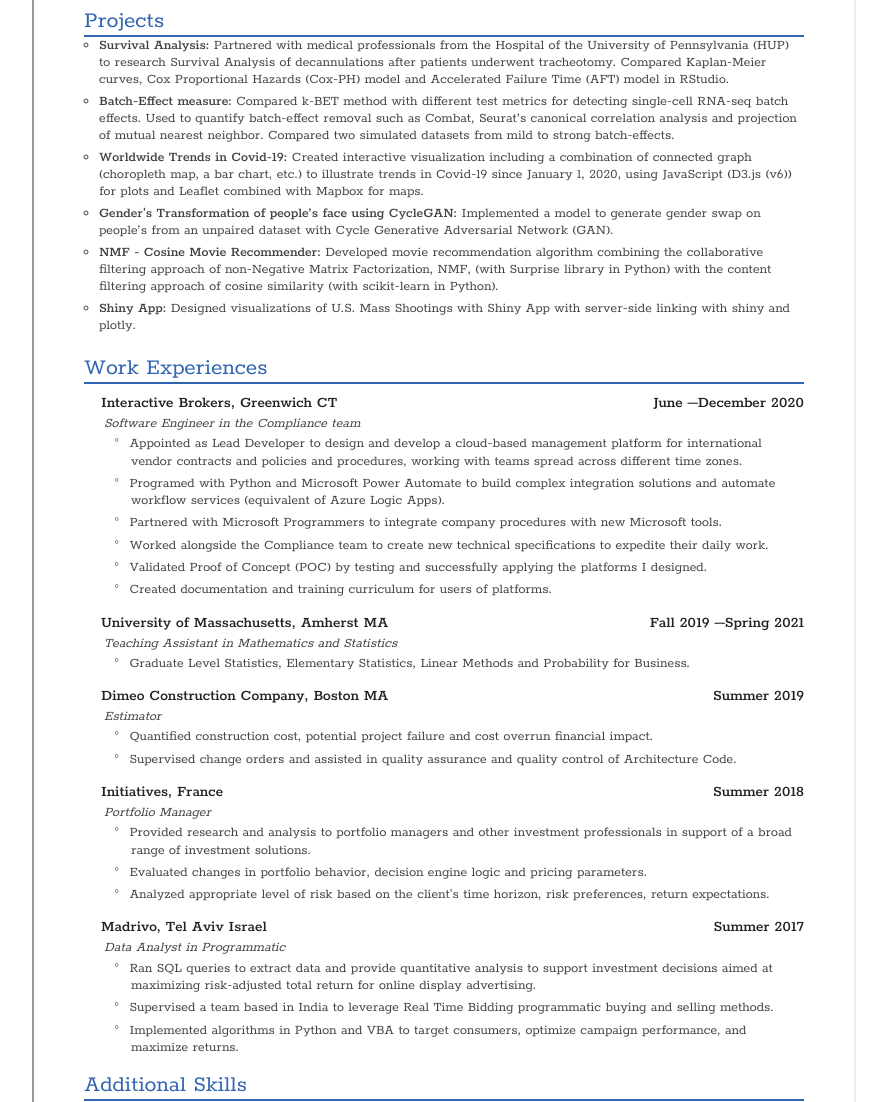
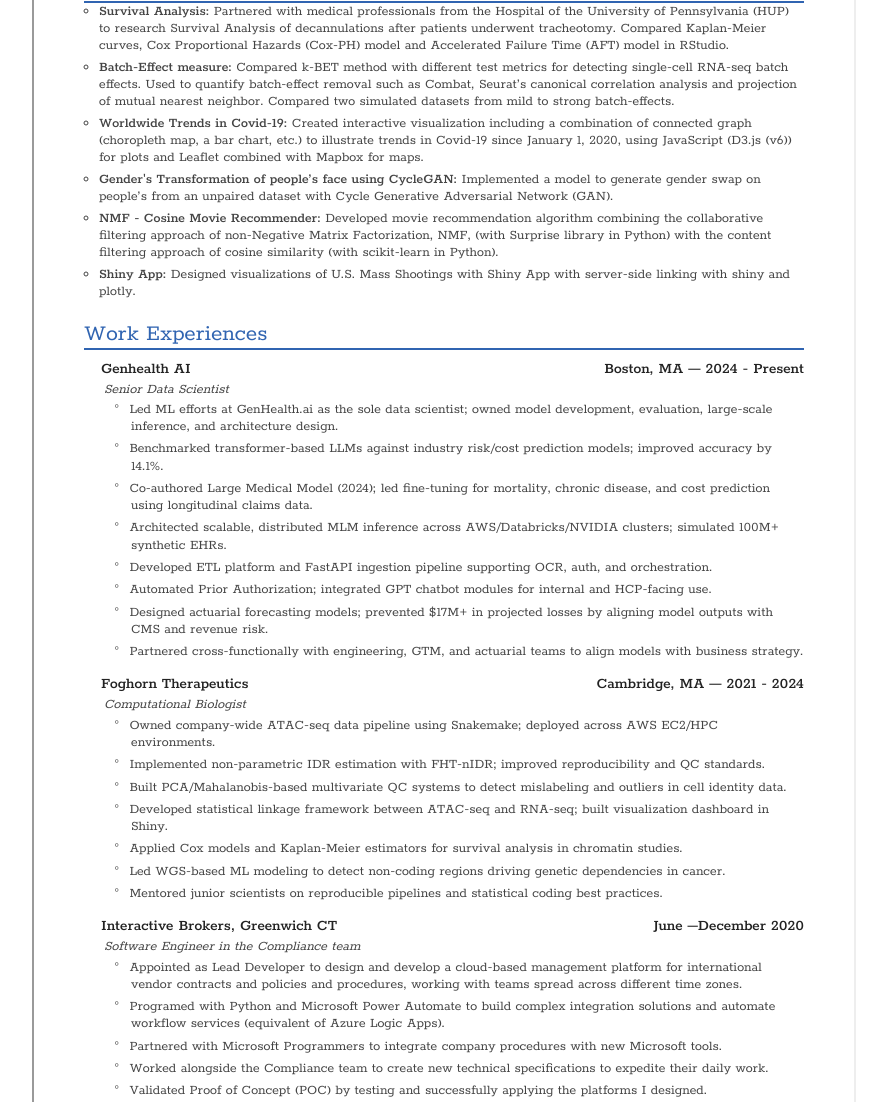
Before and after one commit to Floreuzan/floreuzan.github.io, a plain HTML site: page index.html in a window 1280 px wide. Shown: the part 1219-2321 px from the top of the page, without its empty margins (208-1095 px from the left). Drawn offline with Linux system fonts and the light colour scheme.

Commit message:
Update index.html

```diff
--- a/index.html
+++ b/index.html
@@ -44,10 +44,7 @@
                                 </div>
 
                                 <div class="sectionContent">
-                                    <p> Recently graduated from the University of Massachusetts - Amherst with a Master’s degree in Statistics and Data Science and a specialization in Computer Sciences. I received my bachelor’s in mathematics
-                                        from Paris-Sciences and Letters Research University (<a href="https://www.linkedin.com/posts/universite-paris-dauphine-psl_shanghai2020-activity-6701066423675977728-u_xf/">ranked 2nd best French University in the 2020 Shanghai Rankings</a>).
-                                        Along with my general classwork, I have developed a strong academic training to solve real business problems by building robust models and performing meaningful and verifiable quantitative analysis. My expertise in data and analytics allows me to translate data into information, and answering business questions
-                                        (data requirements specification, data cleaning & EDA, hypotheses testing, story building, visualization & communication to stakeholders). </p>
+                                    <p> Machine Learning & Data Science Professional with 6+ years of experience delivering predictive models, statistical frameworks, and analytics platforms in highly regulated environments. Proven success developing, deploying, and scaling ML solutions for financial forecasting, compliance, and operational risk. Adept at cross-functional collaboration with product, engineering, and treasury teams to translate data into trusted decision-making tools. Passionate about building resilient, secure, and high-impact AI systems in mission-driven organizations.</p>
                                 </div>
                             </article>
                             <div class="clear"></div>
@@ -130,6 +127,38 @@
                             </div>
 
                             <div class="sectionContent">
+                                <article>
+                                    <h2 class="alignleft">Genhealth AI</h2>
+                                    <h2 class="alignright">Boston, MA — 2024 - Present</h2>
+                                    <div style="clear: both;"></div>
+                                    <p class="subDetails">Senior Data Scientist</p>
+                                    <ul>
+                                        <li>Led ML efforts at GenHealth.ai as the sole data scientist; owned model development, evaluation, large-scale inference, and architecture design.</li>
+                                        <li>Benchmarked transformer-based LLMs against industry risk/cost prediction models; improved accuracy by 14.1%.</li>
+                                        <li>Co-authored Large Medical Model (2024); led fine-tuning for mortality, chronic disease, and cost prediction using longitudinal claims data.</li>
+                                        <li>Architected scalable, distributed MLM inference across AWS/Databricks/NVIDIA clusters; simulated 100M+ synthetic EHRs.</li>
+                                        <li>Developed ETL platform and FastAPI ingestion pipeline supporting OCR, auth, and orchestration.</li>
+                                        <li>Automated Prior Authorization; integrated GPT chatbot modules for internal and HCP-facing use.</li>
+                                        <li>Designed actuarial forecasting models; prevented $17M+ in projected losses by aligning model outputs with CMS and revenue risk.</li>
+                                        <li>Partnered cross-functionally with engineering, GTM, and actuarial teams to align models with business strategy.</li>
+                                    </ul>
+                                </article>
+
+                                 <article>
+                                    <h2 class="alignleft">Foghorn Therapeutics</h2>
+                                    <h2 class="alignright">Cambridge, MA — 2021 - 2024</h2>
+                                    <div style="clear: both;"></div>
+                                    <p class="subDetails">Computational Biologist</p>
+                                    <ul>
+                                        <li>Owned company-wide ATAC-seq data pipeline using Snakemake; deployed across AWS EC2/HPC environments.</li>
+                                        <li>Implemented non-parametric IDR estimation with FHT-nIDR; improved reproducibility and QC standards.</li>
+                                        <li>Built PCA/Mahalanobis-based multivariate QC systems to detect mislabeling and outliers in cell identity data.</li>
+                                        <li>Developed statistical linkage framework between ATAC-seq and RNA-seq; built visualization dashboard in Shiny.</li>
+                                        <li>Applied Cox models and Kaplan-Meier estimators for survival analysis in chromatin studies.</li>
+                                        <li>Led WGS-based ML modeling to detect non-coding regions driving genetic dependencies in cancer.</li>
+                                        <li>Mentored junior scientists on reproducible pipelines and statistical coding best practices.</li>
+                                    </ul>
+                                </article>
                                 <article>
                                     <h2 class="alignleft">Interactive Brokers, Greenwich CT</h2>
                                     <h2 class="alignright">June &ndash;December 2020</h2>
```
